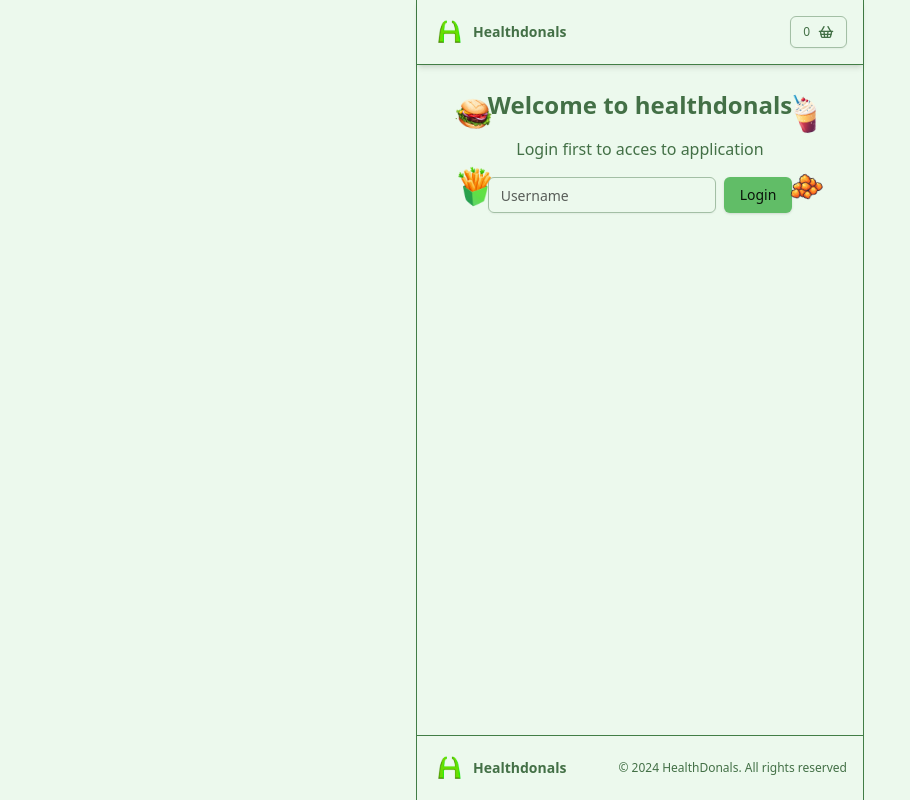
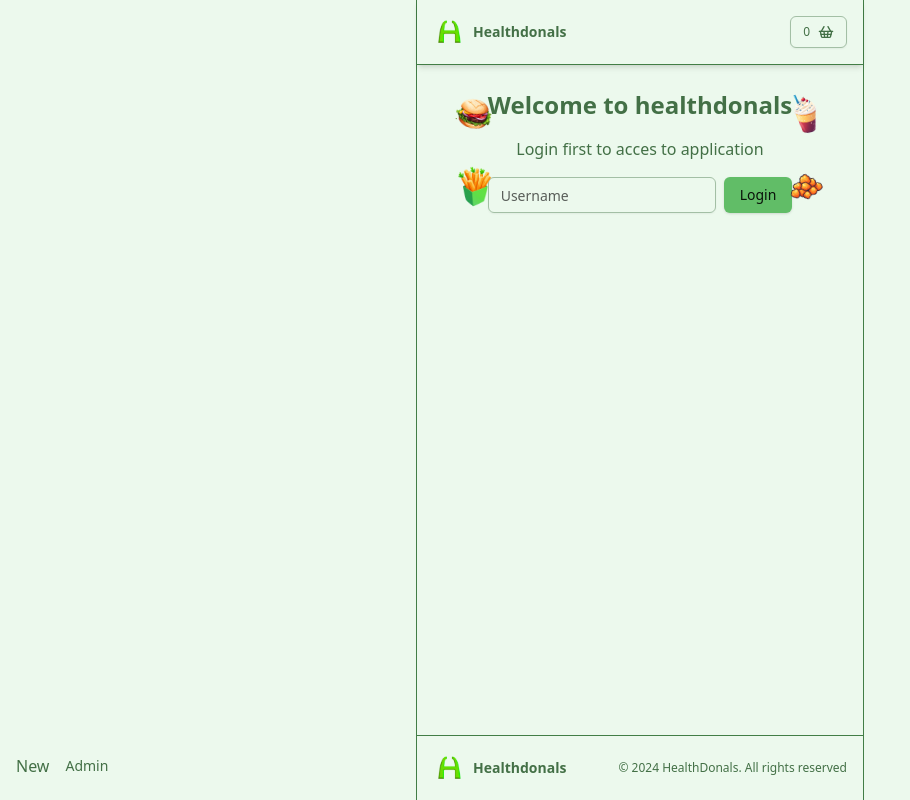
Before and after one commit to hugur82/healthdonalds, a Next.js app: page / in a window 1280 px wide. Shown: the whole page, without its empty margins (0-910 px from the left). Built offline with nearby package versions, Linux system fonts and the light colour scheme; no server answers.

Commit message:
T13: Add admin toggle

```diff
--- a/app/layout.jsx
+++ b/app/layout.jsx
@@ -4,6 +4,7 @@ import { cn } from "@/lib/utils";
 import { Toaster } from "sonner";
 import Header from "@/components/Header";
 import Footer from "@/components/Footer";
+import AdminActions from "@/components/features/admin/admin-actions";
 
 const geistSans = localFont({
   src: "./fonts/GeistVF.woff",
@@ -33,6 +34,7 @@ export default function RootLayout({ children }) {
         )}
       >
         <Toaster />
+        <AdminActions />
         <div className="min-h-full border-x max-w-md m-auto flex flex-col">
           <Header />
           <main className="flex-1 px-4 py-2">{children}</main>
--- a/package.json
+++ b/package.json
@@ -14,6 +14,7 @@
     "@radix-ui/react-label": "^2.1.0",
     "@radix-ui/react-select": "^2.1.2",
     "@radix-ui/react-slot": "^1.1.0",
+    "@radix-ui/react-toggle": "^1.1.0",
     "class-variance-authority": "^0.7.0",
     "clsx": "^2.1.1",
     "firebase": "^10.13.2",
--- /dev/null
+++ b/src/components/features/admin/admin-actions.jsx
@@ -0,0 +1,23 @@
+"use client";
+
+import { Toggle } from "@/components/ui/toggle";
+import useAdminStore from "@/lib/store/use-admin-store";
+import Link from "next/link";
+import React from "react";
+
+const AdminActions = () => {
+  const adminStore = useAdminStore();
+  return (
+    <div className="fixed bottom-4 left-4 rounded-md bordder flex items-center gap-2">
+      <Link href="/items/new">New</Link>
+      <Toggle
+        pressed={adminStore.adminEnabled}
+        onPressedChange={() => adminStore.toggleAdminEnable()}
+      >
+        Admin
+      </Toggle>
+    </div>
+  );
+};
+
+export default AdminActions;
--- a/src/components/features/items/Item.jsx
+++ b/src/components/features/items/Item.jsx
@@ -1,18 +1,36 @@
-import { Button } from "@/components/ui/button";
+import { Button, buttonVariants } from "@/components/ui/button";
 import { formatPrice } from "@/lib/format-price";
+import useAdminStore from "@/lib/store/use-admin-store";
 import { useCartStore } from "@/lib/store/use-cart-store";
 import { cn } from "@/lib/utils";
+import { Edit } from "lucide-react";
+import { Trash } from "lucide-react";
 import { Plus } from "lucide-react";
 import { Minus } from "lucide-react";
+import Link from "next/link";
 
 export const Item = ({ item, className }) => {
+  const adminEnabled = useAdminStore((s) => s.adminEnabled);
   return (
     <div
       className={cn(
-        "relative rounded-md border p-3 shadow-inner h-fit",
+        "relative rounded-md border p-3 shadow-inner h-fit group",
         className
       )}
     >
+      {adminEnabled ? (
+        <div className="absolute top-2 left-2 opacity-0 group-hover:opacity-100 flex items-center gap-2  transition">
+          <Link
+            className={buttonVariants({ size: "sm", variant: "outline" })}
+            href={`/items/${item.id}`}
+          >
+            <Edit size={12} />
+          </Link>
+          <Button size="sm" variant="ouline">
+            <Trash size={12} />
+          </Button>
+        </div>
+      ) : null}
       <p className="absolute right-2 top-2 font-mono">
         {formatPrice(item.price)}
       </p>
@@ -21,7 +39,8 @@ export const Item = ({ item, className }) => {
         className="aspect-square w-full rounded-md object-contain"
       />
       <p>{item.name}</p>
-      <div className="flex items-end justify-end">
+      <div className="flex">
+        <div className="ml-auto"></div>
         <CartButton item={item} />
       </div>
     </div>
--- /dev/null
+++ b/src/components/ui/toggle.jsx
@@ -0,0 +1,40 @@
+"use client"
+
+import * as React from "react"
+import * as TogglePrimitive from "@radix-ui/react-toggle"
+import { cva } from "class-variance-authority";
+
+import { cn } from "@/lib/utils"
+
+const toggleVariants = cva(
+  "inline-flex items-center justify-center gap-2 rounded-md text-sm font-medium transition-colors hover:bg-muted hover:text-muted-foreground focus-visible:outline-none focus-visible:ring-1 focus-visible:ring-ring disabled:pointer-events-none disabled:opacity-50 data-[state=on]:bg-accent data-[state=on]:text-accent-foreground [&_svg]:pointer-events-none [&_svg]:size-4 [&_svg]:shrink-0",
+  {
+    variants: {
+      variant: {
+        default: "bg-transparent",
+        outline:
+          "border border-input bg-transparent shadow-sm hover:bg-accent hover:text-accent-foreground",
+      },
+      size: {
+        default: "h-9 px-2 min-w-9",
+        sm: "h-8 px-1.5 min-w-8",
+        lg: "h-10 px-2.5 min-w-10",
+      },
+    },
+    defaultVariants: {
+      variant: "default",
+      size: "default",
+    },
+  }
+)
+
+const Toggle = React.forwardRef(({ className, variant, size, ...props }, ref) => (
+  <TogglePrimitive.Root
+    ref={ref}
+    className={cn(toggleVariants({ variant, size, className }))}
+    {...props} />
+))
+
+Toggle.displayName = TogglePrimitive.Root.displayName
+
+export { Toggle, toggleVariants }
--- /dev/null
+++ b/src/lib/store/use-admin-store.js
@@ -0,0 +1,11 @@
+import React from "react";
+import { create } from "zustand";
+
+const useAdminStore = create((set) => ({
+  adminEnabled: false,
+  toggleAdminEnable: () => {
+    set((state) => ({ adminEnabled: !state.adminEnabled }));
+  },
+}));
+
+export default useAdminStore;
```
Also changed, not shown: 1 other file (tests, documents, lock files or other folders).
